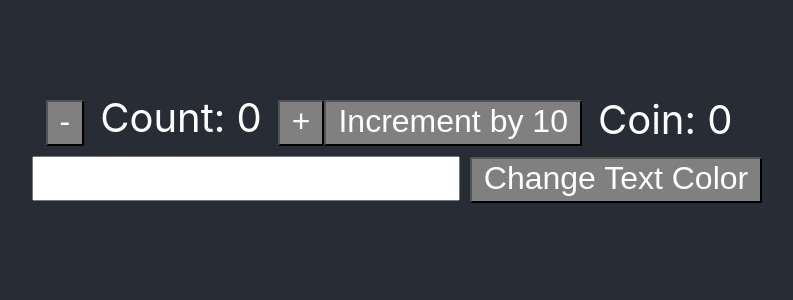
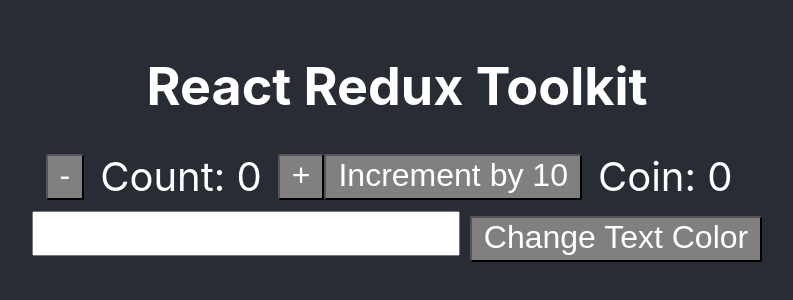
Before and after one commit to Fakher-Zaman/Redux-and-ReduxToolkit, a React (Create React App) app: page / in a window 1280 px wide. Shown: the part 252-552 px from the top of the page, without its empty margins (243-1036 px from the left). Built offline with nearby package versions, Linux system fonts and the light colour scheme.

Commit message:
Finalize Project

```diff
--- a/src/App.css
+++ b/src/App.css
@@ -10,13 +10,22 @@
   color: white;
 }
 
-.edit {
+.childs,
+.theme {
   display: flex;
-  /* flex-direction: row; */
+  flex-direction: row;
   flex-wrap: wrap;
   align-items: center;
   justify-content: center;
   margin-bottom: 10px;
+}
+
+.counter,
+.theme {
+  display: flex;
+  flex-wrap: wrap;
+  align-items: center;
+  justify-content: center;
 }
 
 .button {
@@ -39,11 +48,17 @@
   font-size: 40px;
   padding-left: 16px;
   padding-right: 16px;
-
 }
 
 .textbox {
   font-size: 32px;
   padding: 2px;
   margin-right: 10px;
+  margin-bottom: 10px;
 }
+
+@media screen and (max-width: 440px) {
+  .textbox {
+    width: 90%;
+  }
+}
--- a/src/App.js
+++ b/src/App.js
@@ -6,7 +6,8 @@
 function App() {
   return (
     <div className="App">
-      <div className='edit'>
+      <h1>React Redux Toolkit</h1>
+      <div className='childs'>
         <Counter />
         <Coin />
       </div>
--- a/src/features/counter/Counter.js
+++ b/src/features/counter/Counter.js
@@ -7,7 +7,7 @@
     const themeTextColor = useSelector((state) => state.theme.color);
     const dispatch = useDispatch();
     return (
-        <div>
+        <div className='counter'>
             <button className='button' aria-label='Decrement value' onClick={() => { dispatch(decrement()) }}> - </button>
             <span className='value' style={{ color: themeTextColor }}>Count: {count}</span>
             <button className='button' aria-label='Increment value' onClick={() => { dispatch(increment()) }}> + </button>
--- a/src/features/theme/Theme.js
+++ b/src/features/theme/Theme.js
@@ -6,7 +6,7 @@
     const [color, setColor] = useState("white");
     const dispatch = useDispatch();
     return (
-        <div>
+        <div className="theme">
             <input className="textbox" type="text" onChange={(e) => setColor(e.target.value)} />
             <button className="button" onClick={() => { dispatch(changeTextColor(color)) }}>Change Text Color</button>
         </div>
```
